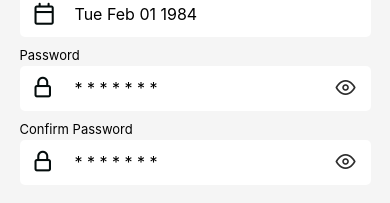
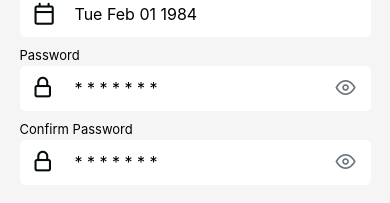
Before and after one commit to Lenindelrionicaragua/HabitTrackerAppFront, a React Native app: screen /SignupScreen in a window 390 px wide. Shown: the part 383-586 px from the top of the page. Built offline with nearby package versions, Linux system fonts and the light colour scheme; what expo-web-browser would draw is missing.

Commit message:
change the color of the text in placeholderTextColor en login y signUp screen

```diff
--- a/component/TextInputSignupScreen/TextInputSignupScreen.js
+++ b/component/TextInputSignupScreen/TextInputSignupScreen.js
@@ -9,7 +9,7 @@ import {
 } from "../../screens/SignupScreen/SignupScreenStyles";
 import { Colors } from "../../styles/AppStyles";
 
-const { darkGrey, black } = Colors;
+const { darkGrey, black, lightGreen } = Colors;
 
 const iconSize = Platform.OS === "web" ? 22 : 25;
 const rightIconSize = Platform.OS === "web" ? 20 : 22;
@@ -54,7 +54,7 @@ const TextInputSignupScreen = props => {
           <Feather
             name={hidePassword ? "eye" : "eye-off"}
             size={rightIconSize}
-            color={darkGrey}
+            color={lightGreen}
           />
         </RightIcon>
       )}
--- a/hooks/usePlayAlarm.js
+++ b/hooks/usePlayAlarm.js
@@ -1,5 +1,5 @@
 import { useRef } from "react";
-import { Audio } from "expo-av";
+// import { Audio } from "expo-av";
 import { logInfo, logError } from "../util/logging";
 
 export const usePlayAlarm = (logInfo, logError) => {
--- a/screens/LoginScreen/LoginScreen.js
+++ b/screens/LoginScreen/LoginScreen.js
@@ -46,7 +46,7 @@ import { setActiveScreen } from "../../actions/counterActions";
 
 WebBrowser.maybeCompleteAuthSession();
 
-const { seaGreen, infoGrey, darkGrey } = Colors;
+const { seaGreen, infoGrey, darkGrey, lightGrey } = Colors;
 
 const LoginScreen = ({ navigation, route }) => {
   // Local state for handling form interactions
@@ -279,7 +279,7 @@ const LoginScreen = ({ navigation, route }) => {
                   label="Email Address"
                   icon="mail"
                   placeholder="serenity@gmail.com"
-                  placeholderTextColor={darkGrey}
+                  placeholderTextColor={lightGrey}
                   onChangeText={handleChange("email")}
                   onBlur={handleBlur("email")}
                   value={values.email}
@@ -290,7 +290,7 @@ const LoginScreen = ({ navigation, route }) => {
                   label="Password"
                   icon="lock"
                   placeholder="* * * * * * *"
-                  placeholderTextColor={darkGrey}
+                  placeholderTextColor={lightGrey}
                   onChangeText={handleChange("password")}
                   onBlur={handleBlur("password")}
                   value={values.password}
```
